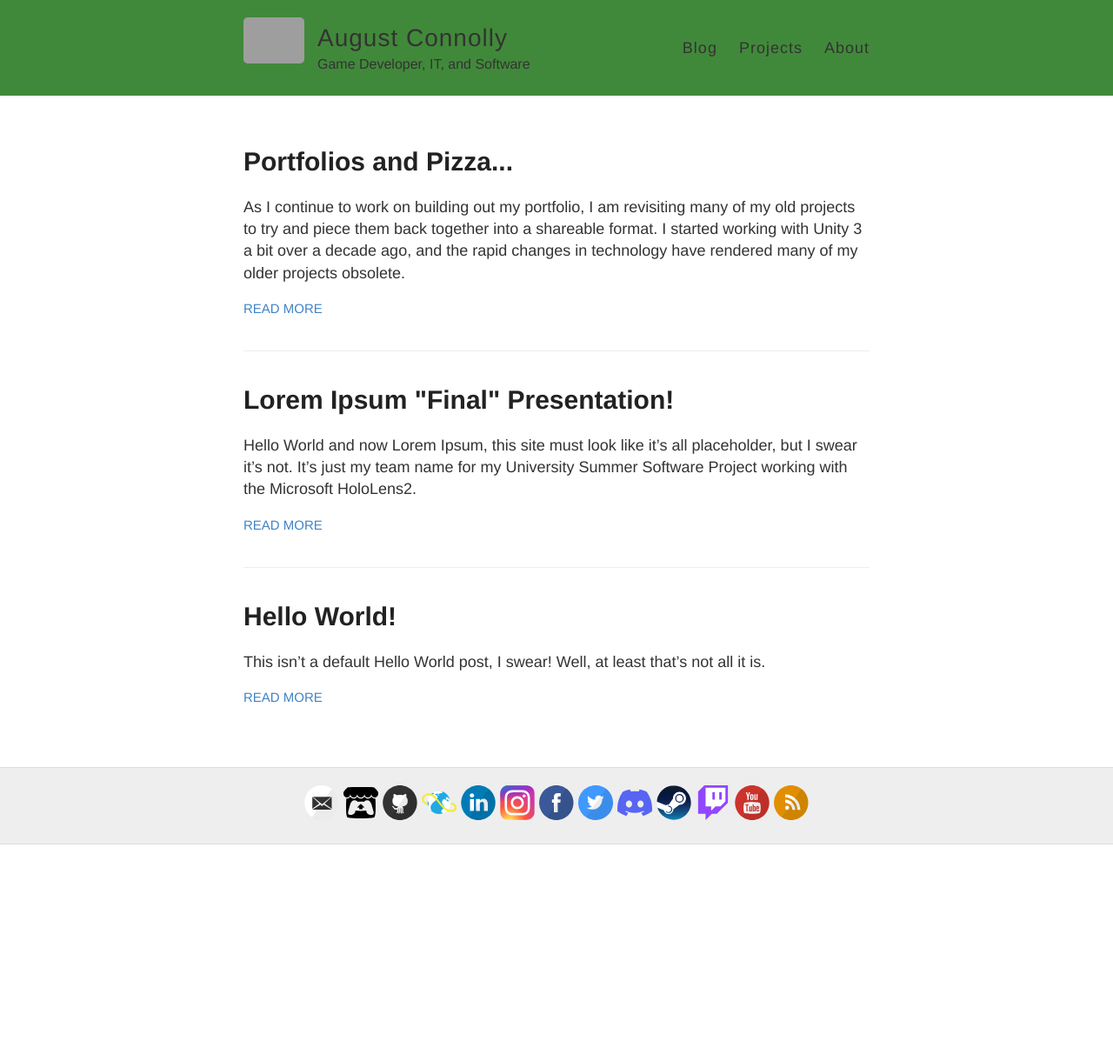
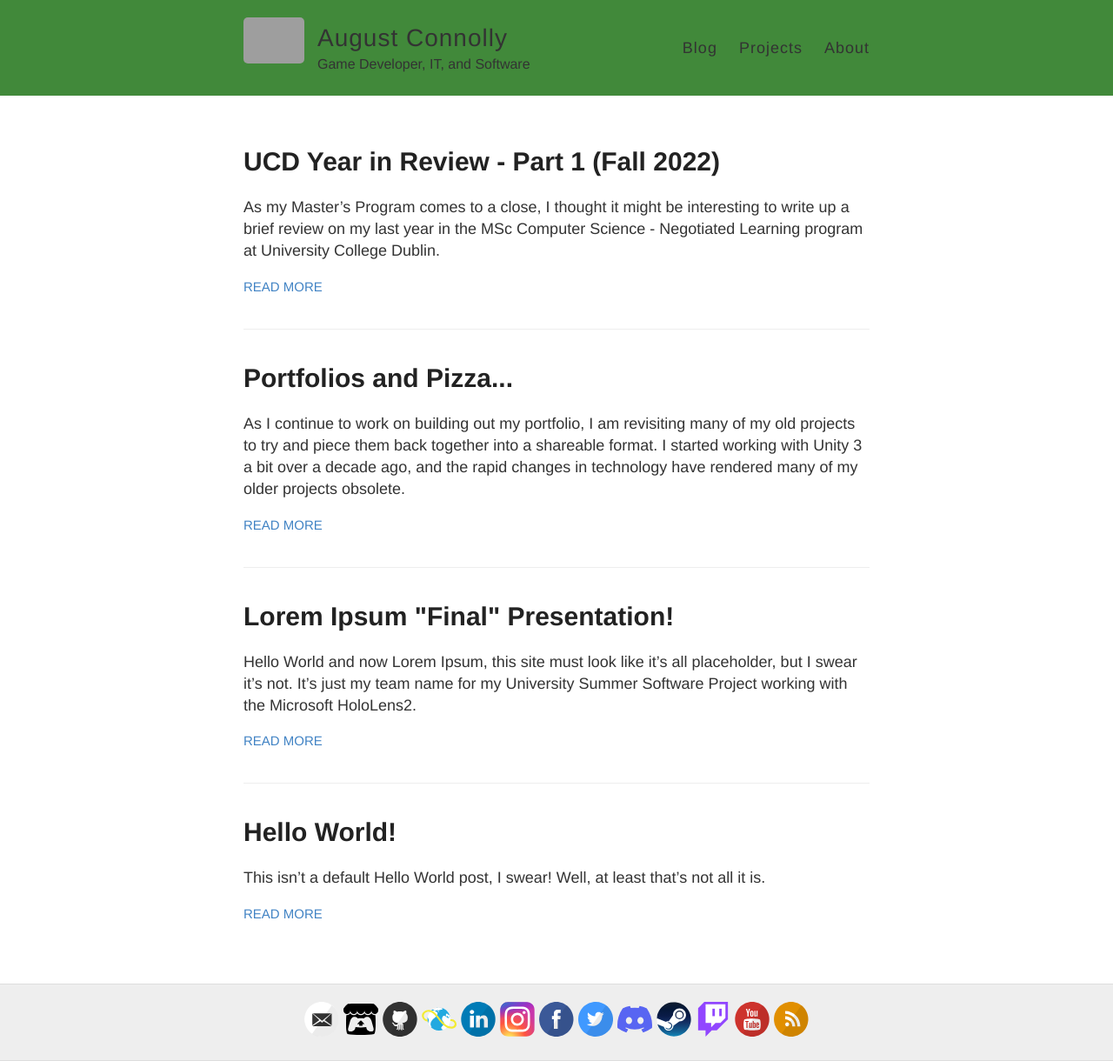
Before and after one commit to aconnolly2/aconnolly2.github.io, a Jekyll site: the page built from index.html, in a window 1280 px wide. Shown: the whole page at 87% size. Built offline with Jekyll 4.4.1, drawn with Linux system fonts in a browser that asks for light colours; before the commit the page ends 971 px from its top, so only the background shows below that; some of the changed lines change nothing that is shown; grey boxes are pictures that could not be loaded.

Commit message:
Posting my next blog post: UCD Review Pt 1

```diff
--- a/_drafts/2023-8-14-UCD-Review-Pt1.md
+++ b/_posts/2023-8-19-UCD-Review-Pt1.md
@@ -6,6 +6,8 @@ title: UCD Year in Review - Part 1 (Fall 2022)
 As my Master's Program comes to a close, I thought it might be interesting to write up a brief review on my last year in the MSc Computer Science - Negotiated Learning program at University College Dublin.
 
 It's been a very long (and densely packed) year, so I'll be breaking this up into parts based on trimester. Starting with my first trimester in Fall 2022, I attended my induction into the program in early September, and a week later, classes began.
+
+![UCD Orientation](https://lh3.googleusercontent.com/pw/AIL4fc9Frag6VFXzICM2yE-b970XvD0-RxWx6mZMLdHzvf25cF2mn0j0WdDfLNhfkWX72FKW5guVtOh3ZKS97yBrMkPqo_RMFsDjQgy3IgitOlBcrLsyLDedY_oHexY6rSeGig4CjnDoqU5XCpfj_ncTOe9RXQ=w720-h405-s-no?authuser=0)
 
 My course load for the first semester was as follows:
 - COMP30390: Enterprise, Innovation, & Entrepreneurship
@@ -23,7 +25,7 @@ Taught by Professor Damian Dalton (great alliterative super hero name btw), this
 
 In the second half of the course, it was mostly student presentations on various topics relating to the course material. I got to hear other students discuss businesses and marketing campaigns that were interesting to them, and I shared my own experience with my indie game studio working in a startup incubator.
 
-For the final project, we needed to read a business book (we were given a list of thirty to choose from), write a report on it, and give a 15 minute presentation on it. The book I chose was *The 1-Page Marketing Plan* by Allan Dib. It presented a lot of various marketing strategies and considerations (and how to condense them into a single-page format). A couple of them I didn't really agree with and felt a bit predatory to me, but the vast majority were quite useful, and I wonder if I might have had more success in my own entrepreneurial ventures if I'd read something like this sooner and approached it with a more marketing-oriented mindset. Overall, a useful and enjoyable course.
+For the final project, we needed to read a business book (we were given a list of thirty to choose from), write a report on it, and give a 15 minute presentation on it. The book I chose was *The 1-Page Marketing Plan* by Allan Dib. It presented a lot of various marketing strategies and considerations (and how to condense them into a single-page format). A couple of them I didn't really agree with and felt a bit predatory to me, but the vast majority were quite useful, and I wonder if I might have had more success in my own entrepreneurial ventures if I'd read something like this sooner and approached my business with a more marketing-oriented mindset. Overall, a useful and enjoyable course.
 
 ## Introduction to Cognitive Science
 
@@ -33,15 +35,17 @@ My very first course at UCD, this class was taught by Professor Fred Cummins (wh
 
 This course was an absolute whirlwind. Taught by Professor Pádraig Cunningham, it opened with a math primer, which was helpful for getting caught up again with some of the math we would encounter, but from the first day I felt like I'd been dropped in the deep end. It really wasn't until very near the end that I felt I was starting to get the hang of the topics covered in the course, partially because this class was so densely-packed with information. The course focused on supervised learning, but touched on a little bit of unsupervised as well. There were large segments on evaluation methods, as well as ensembles, data exploration, and dimension reduction. The first assignment involved implementing a KNN algorithm, and ended up sending me to the Computer Science tutor center (where a very helpful PhD student helped me solve my off-by-one error).
 
-The second assignment required predicting traffic based on historical data. The trick to it was first performing a bunch of data exploration tasks, and then adjusting linear algorithms to work with cyclical data. After all that, I still only ended up with about 66% accuracy, but it was certainly an interesting exercise. The course finished with a final exam at the Royal Dublin Society, and while I came out of that exam feeling like I did reasonably well, it felt like the exam had been graded a bit harshly. Thankfully not enough to do much damage to my overall grade.
+The second assignment required predicting traffic based on historical data. The trick to it was first performing a bunch of data exploration tasks, and then adjusting linear algorithms to work with cyclical data. After all that, I still only ended up with about 66% accuracy, but it was certainly an interesting exercise. The course finished with a final exam at the Royal Dublin Society (RDS), and while I came out of that exam feeling like I did reasonably well, it felt like the exam had been graded a bit harshly. Thankfully not enough to do much damage to my overall grade.
 
 ## Augmented and Virtual Reality
 
-Probably the most fun class I had, AR/VR was taught by Professor Abey Campbell, who is deeply involved with XR technology research at UCD. The course was heavily focused on the academic side of it, with weekly papers to read, and a final exam on those papers at the RDS worth 70% of the grade. The remaining 30% was split amongst three projects. The first was a simple AR project, where we used AR.js to scan QR codes and display an AR model on a mobile device. I ended up 3D modeling a little character that would wave when you tapped on the screen.
+Probably the most fun class I had, AR/VR was taught by Professor Abey Campbell, who is deeply involved with XR technology research at UCD. The course was heavily focused on the academic side of the field, with weekly papers to read, and a final exam on those papers at the RDS worth 70% of the grade. The remaining 30% was split amongst three projects. The first was a simple AR project, where we used AR.js to scan QR codes and display an AR model on a mobile device. I ended up 3D modeling a little character that would wave when you tapped on the screen.
 
 The second project was full VR using Unity. This was definitely my area of expertise, and I had my own Oculus (Meta I guess) Quest 2 to test and deploy on. It was fun setting up my development environment to work with VR, and I built a spaceship scene using Synty assets where you could interact a little with your environment to adjust the lighting and effects. This is definitely something I want to explore and play with more in the future.
 
 The final project was a choice of AR or VR, so I stuck with VR in Unity and expanded my space concept. Frustrated with the time involved figuring out the input system and testing deployments though, I focused more on generating the concept for the prototype and doing a pitch for it, especially with what a small percentage of the grade it was worth. A VR space game is definitely something I want to revisit in the future though, and this was a fun module to help inspire interest for it.
+
+![AR/VR Projects](https://lh3.googleusercontent.com/pw/AIL4fc-Zxrg-ntFUhQmL4qAV3M5_h3i7fWkmJ1dgNWIrvPZ7nDRWvNzaQWIWFPbSVecUyUAuMnqP7k4qjHs-E4-Jt61QhX7YRT9BebgiNdFrHvdZAaI87xNxHwZ2qJTCFk6g5jKhxPIhrbgg131yR4qWDURA-w=w720-h405-s-no?authuser=0)
 
 ## Digital Storytelling
 
@@ -54,3 +58,11 @@ For the second and final assignment, we had a choice of an interactive website o
 This course was delivered completely online by Professor John O'Sullivan, and was part of the Statistics Department. I used to think that I had a pretty good handle on math and statistics, but by the end of this course I had a lot of doubts on that. I really struggled with the online format for this class, which made it often get lost amongst my other courses. Aside from that, the assignments were *hard!* There were some examples in the lecture materials, but not particularly close to what was being asked, and my math skills were definitely rusty, so the two assignments that we had to do in this class took up huge amounts of my time. It didn't help that I was also having to learn R throughout the course as well. (I'm certain I'd have been able to do the work more quickly had the module been Python-based). The remainder of the course grade was based on a final exam (also delivered online). I managed to survive that, and my grade got a slight bump up after a curve was applied, but I was really thankful I didn't have to retake this one. Besides learning some really useful statistics, and data analytics concepts, I also learned that I definitely don't want to pursue a career as a data analyst.
 
 ## Bonus: Irish Beginner Class
+
+It wasn't worth any credit, and there were no exams or official homework for it, but I also took an 8 week beginner Irish course to try to learn some more of the language. The class was initially taught by Sibéal, but she had a child towards the end of the course, so we finished with a series of subs, Siobhann and Aoife, who were both fantastic (and Aoife gave us a great background on GAA and county politics). We learned the Irish basics like greetings, introductions, talking about where you live, where you're from, and what you do, and learning to count, tell time, and identify colors, as well as a bit of basic grammar. I was supplementing the course with Duolingo, and the two working together were quite nice. Duo helped a lot with my vocabulary, and the course was critical for understanding pronunciation, grammar, and spelling (which are quite tricky in Irish). Ultimately a great course, and I was inspired to continue on with it in my second semester.
+
+---
+
+Anyway, that concludes my review of my first trimester at UCD. It was only 12 weeks of classes, but it felt like an entire year had gone by. There were so many events and clubs and societies going on while I was working through these courses, that I may just do a review of those when I finish these. These reviews are really mostly for me, but I thought it would be nice to have an easy record to share my adventures with people back home. I'll have the next review out in the next few days.
+
+![UCD End of First Semester Photo](https://lh3.googleusercontent.com/pw/AIL4fc8FQiTOyaPSkbRzPOmkNXjgKE-iD0D37BaMYHzaCty6UeAvfA0SOKxDrT0UBkLe3M76OPE2PbIp73SYbi-7ot2NvbrdoAuvn0KUxKtlcoM5xaBq9xAo_N3qC8TmChyMqlo1UH773yQQYTjE9Lg6IaRlSA=w720-h622-s-no?authuser=0)
```
